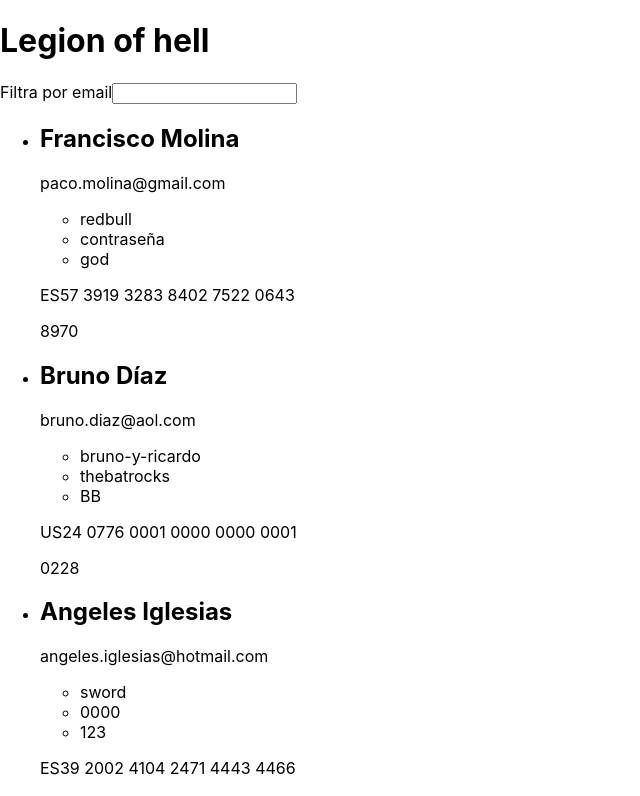
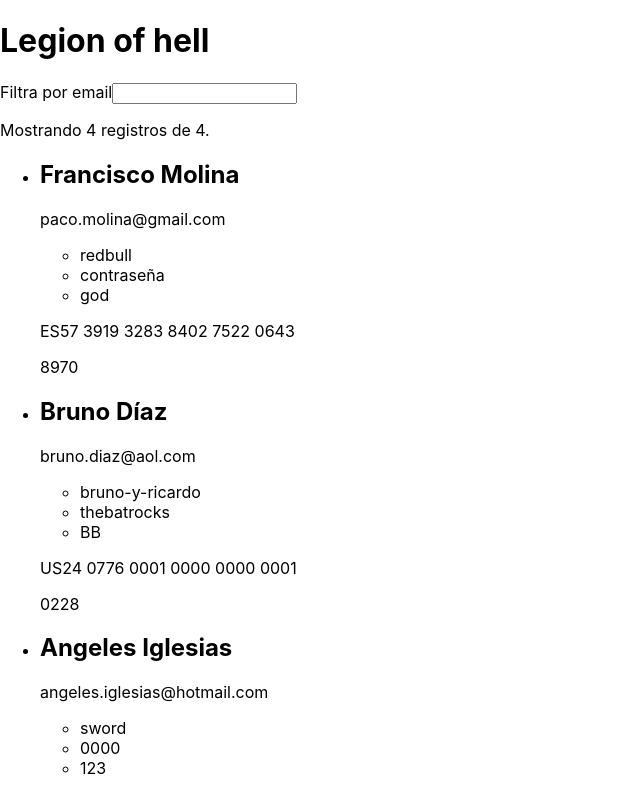
Before and after one commit to patriciaSR/m3-ejercicio-repaso-2, a React (Create React App) app: page / in a window 1280 px wide. Shown: the top 796 px of the page, without its empty margins (0-640 px from the left). Built offline with nearby package versions, Linux system fonts and the light colour scheme; the HTML template or start-up script is replaced by a standard one.

Commit message:
add fase-4

```diff
--- a/src/App.js
+++ b/src/App.js
@@ -8,8 +8,8 @@ class App extends React.Component {
     super(props);
     this.state = {
       userData: this.getIdArray(),
-      emailFilter: ''
-    }
+      emailFilter: '',
+    };
 
     this.updateState = this.updateState.bind(this);
   }
--- a/src/components/DataList.js
+++ b/src/components/DataList.js
@@ -4,28 +4,22 @@ import PropTypes from 'prop-types';
 
 class DataList extends React.Component {
   render() {
-    const {
-      userData,
-      emailFilter
-    } = this.props.userData;
+    const userData = this.props.userData;
 
     return (
       <ul className="result__list">
         {userData
-        .filter(user => !emailFilter || user.email.includes(emailFilter))
         .map((user, index) => (
           <DataCard userData={user} key={index} />
-        ))}
+        ))
+        }
       </ul>
     )
   }
 }
 
 DataList.propTypes = {
-  userData: PropTypes.shape({
-    userData: PropTypes.array,
-    emailFilter: PropTypes.string
-  })
+  userData: PropTypes.array
 }
 
 export default DataList;
--- a/src/components/Page.js
+++ b/src/components/Page.js
@@ -4,9 +4,13 @@ import DataList from './DataList';
 import Footer from './Footer';
 import PropTypes from 'prop-types';
 import Filters from './Filters';
+import Status from './Status';
 
 class Page extends React.Component {
   render() {
+    const { emailFilter, userData } = this.props.userData;
+    const filteredData = userData.filter(user => !emailFilter || user.email.includes(emailFilter));
+
     return (
       <>
         <Header />
@@ -14,7 +18,8 @@ class Page extends React.Component {
           filters={this.props.userData.emailFilter}
           updateState={this.props.updateState}
         />
-        <DataList userData={this.props.userData} />
+        <Status status={filteredData.length} total={userData.length} />
+        <DataList userData={filteredData} />
         <Footer />
       </>
     )
--- /dev/null
+++ b/src/components/Status.js
@@ -0,0 +1,11 @@
+import React from 'react';
+
+class Status extends React.Component{
+  render(){
+    return(
+      <p className="status">Mostrando {this.props.status} registros de {this.props.total}.</p>
+    )
+  }
+}
+
+export default Status;
```
